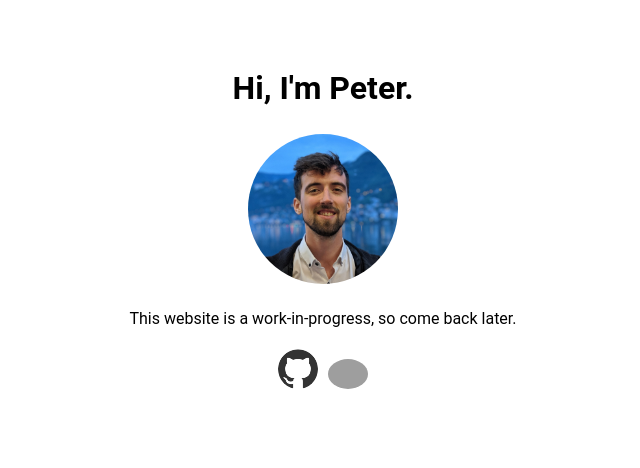
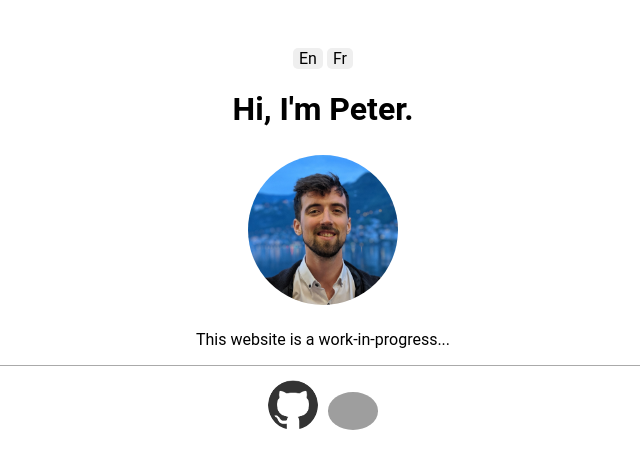
Before and after one commit to petermnhull/petermnhull.github.io, a React (Create React App) app: page /#/ in a window 1280 px wide. Shown: the top 468 px of the page, without its empty margins (317-957 px from the left). Built offline with nearby package versions, Linux system fonts and the light colour scheme; grey boxes are pictures that could not be loaded.

Commit message:
Adds translated text for French and English with button to switch language

```diff
--- a/src/components/Home.tsx
+++ b/src/components/Home.tsx
@@ -1,25 +1,62 @@
+import React from "react";
 import profilePhoto from "./assets/profile.jpg"
 import githubPhoto from "./assets/github.png"
 import linkedinPhoto from "./assets/linkedin.png"
 
+
+enum Language {
+  EN,
+  FR,
+}
+
+const textEN: Record<string, string> = {
+  "title": "Hi, I'm Peter.",
+  "intro": "This website is a work-in-progress...",
+}
+
+const textFR: Record<string, string> = {
+  "title": "Salut, je m'appelle Peter.",
+  "intro": "Ce site est en cours d'élaboration...",
+}
+
+const getText = (language: Language, key: string) : string => {
+  switch (language) {
+    case Language.EN:
+      return textEN[key];
+    case Language.FR:
+      return textFR[key];
+    default:
+      return textEN[key];
+  }
+}
+
 const Home = () => {
+
+  const [language, setLanguage] = React.useState(Language.EN)
+
   return (
     <div>
+      <div>
+        <button onClick={() => setLanguage(Language.EN)}>En</button>
+        &nbsp;
+        <button onClick={() => setLanguage(Language.FR)}>Fr</button>
+      </div>
       <h1>
-        Hi, I'm Peter.
+        {getText(language, "title")}
       </h1>
       <img src={profilePhoto} width="150" alt="headshot"></img>
       <div>
         <p>
-          This website is a work-in-progress, so come back later.
+          {getText(language, "intro")}
         </p>
       </div>
+      <hr></hr>
       <div>
         <a href="https://github.com/petermnhull">
-        <img src={githubPhoto} width="40" alt="github"></img>
+        <img src={githubPhoto} width="50" alt="github"></img>
         </a>
         <a href="https://uk.linkedin.com/in/petermnhull">
-        <img src={linkedinPhoto} width="40" alt="linkedin"></img>
+        <img src={linkedinPhoto} width="50" alt="linkedin"></img>
         </a>
       </div>
     </div>
--- a/src/styling.css
+++ b/src/styling.css
@@ -10,3 +10,38 @@ img {
     border-radius: 50%;
     padding: 5px;
 }
+
+hr {
+    display: block;
+    position: relative;
+    padding: 0;
+    margin: 8px auto;
+    height: 0;
+    width: 100%;
+    max-height: 0;
+    font-size: 1px;
+    line-height: 0;
+    clear: both;
+    border: none;
+    border-top: 1px solid #aaaaaa;
+    border-bottom: 1px solid #ffffff;
+}
+
+button {
+    font-family: "Roboto";
+    font-size: 10px;
+    border: none;
+    color: black;
+    text-align: center;
+    text-decoration: none;
+    font-size: 16px;
+    display: inline-block;
+    background-color: none;
+    border-radius: 5px;
+    transition-duration: 0.3s;
+}
+
+button:hover {
+    background-color: lightseagreen;
+    color: white;
+}
```
